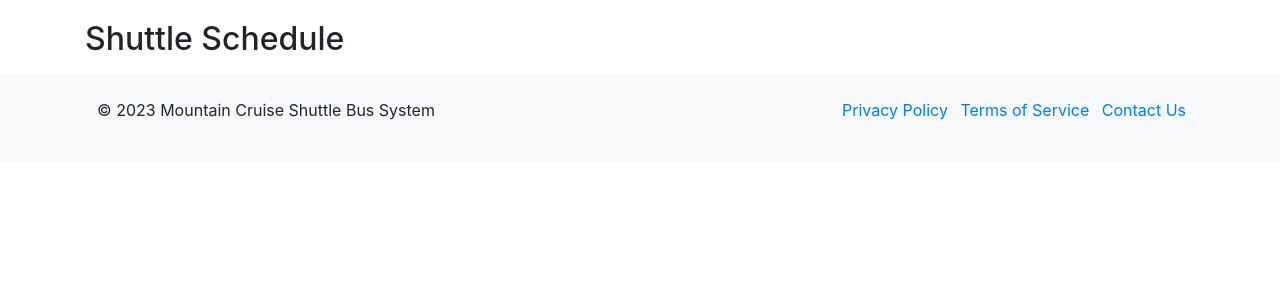
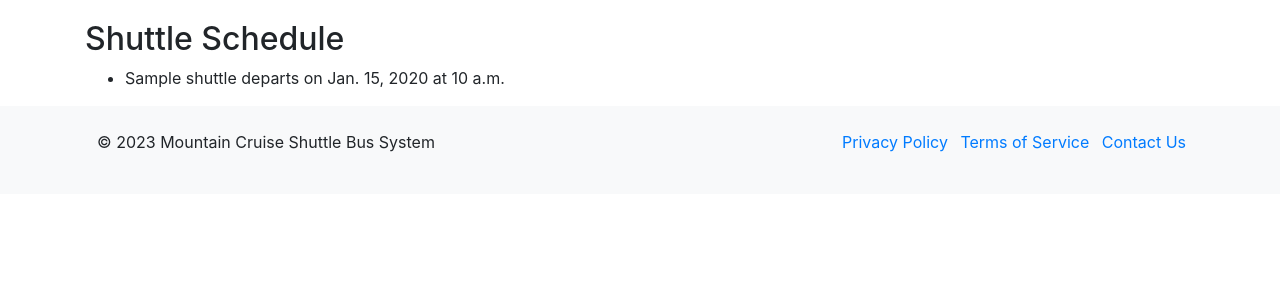
Before and after one commit to sumarkan/ISQA-WebDev-Group4-Project, a Django app: page /schedule/ in a window 1280 px wide. Shown: the part 76-376 px from the top of the page. Run offline with Django 4.2, Linux system fonts and the light colour scheme; tables that the repository leaves empty hold one stand-in row (values such as "Sample post"); some libraries are stand-ins or nearby versions.

Commit message:
Displaying the data
Displaying the data

```diff
--- a/ticketing/templates/schedule_list.html
+++ b/ticketing/templates/schedule_list.html
@@ -3,8 +3,8 @@
 {% block content %}
     <h2>Shuttle Schedule</h2>
     <ul>
-    {% for schedule in schedule_list %}
-        <li>Shuttle {{ schedule.shuttle.name }} departs on {{ schedule.departure_date }} at {{ schedule.departure_time }}</li>
-    {% endfor %}
+        {% for schedule in schedule_list %}
+            <li>{{ schedule.shuttle_id.name }} departs on {{ schedule.schd_date }} at {{ schedule.schd_time }}</li>
+        {% endfor %}
     </ul>
 {% endblock %}
--- a/ticketing/templates/shuttle_list.html
+++ b/ticketing/templates/shuttle_list.html
@@ -3,8 +3,8 @@
 {% block content %}
     <h2>Shuttle List</h2>
     <ul>
-    {% for shuttle in shuttle_list %}
-        <li>{{ shuttle.name }} - {{ shuttle.capacity }} seats</li>
-    {% endfor %}
+        {% for shuttle in shuttle_list %}
+            <li>{{ shuttle.name }} - {{ shuttle.capacity }} seats</li>
+        {% endfor %}
     </ul>
 {% endblock %}
--- a/ticketing/templates/ticket_list.html
+++ b/ticketing/templates/ticket_list.html
@@ -4,7 +4,7 @@
     <h2>Ticket List</h2>
     <ul>
     {% for ticket in ticket_list %}
-        <li>Ticket ID: {{ ticket.id }} - Purchased by: {{ ticket.purchaser }}</li>
+        <li>Ticket ID: {{ ticket.id }} - Purchased by: {{ ticket.ticket_number }}</li>
     {% endfor %}
     </ul>
 {% endblock %}
--- a/ticketing/urls.py
+++ b/ticketing/urls.py
@@ -3,7 +3,7 @@ from . import views
 
 urlpatterns = [
     path('', views.index, name='index'),
-    path('shuttles/', views.shuttle_list, name='shuttle_list'),
+    path('shuttle_list/', views.shuttle_list, name='shuttle_list'),
     path('tickets/', views.ticket_list, name='ticket_list'),
     path('schedule/', views.schedule_list, name='schedule_list'),
     path('payments/', views.payment_details_list, name='payment_details_list'),
--- a/ticketing/views.py
+++ b/ticketing/views.py
@@ -9,18 +9,18 @@ def index(request):
 
 
 def shuttle_list(request):
-    shuttles = Shuttle.objects.all()
-    return render(request, 'shuttle_list.html', {'shuttles': shuttles})
+    shuttle_list = Shuttle.objects.all()
+    return render(request, 'shuttle_list.html', {'shuttle_list': shuttle_list})
 
 
 def ticket_list(request):
-    tickets = Ticket.objects.all()
-    return render(request, 'ticket_list.html', {'tickets': tickets})
+    ticket_list = Ticket.objects.all()
+    return render(request, 'ticket_list.html', {'ticket_list': ticket_list})
 
 
 def schedule_list(request):
-    schedules = ShuttleSchedule.objects.all()
-    return render(request, 'schedule_list.html', {'schedules': schedules})
+    schedule_list = ShuttleSchedule.objects.all()
+    return render(request, 'schedule_list.html', {'schedule_list': schedule_list})
 
 
 def privacy_policy(request):
@@ -40,12 +40,17 @@ def payment_details_list(request):
     context = {'payments': payments}
     return render(request, 'payment_details_list.html', context)
 
-class mytickets(LoginRequiredMixin,generic.ListView):
+
+class ShuttleListView(generic.ListView):
+    model = Shuttle
+
+
+class mytickets(LoginRequiredMixin, generic.ListView):
     """Generic class-based view listing tickets purchased by the customer logged in"""
     model = Ticket
     template_name = 'my_tickets.html'
     paginate_by = 10
 
     def get_queryset(self):
-        return Ticket.objects.filter\
-(customer=self.request.user).order_by('purchased_date')
+        return Ticket.objects.filter \
+            (customer=self.request.user).order_by('purchased_date')
```
